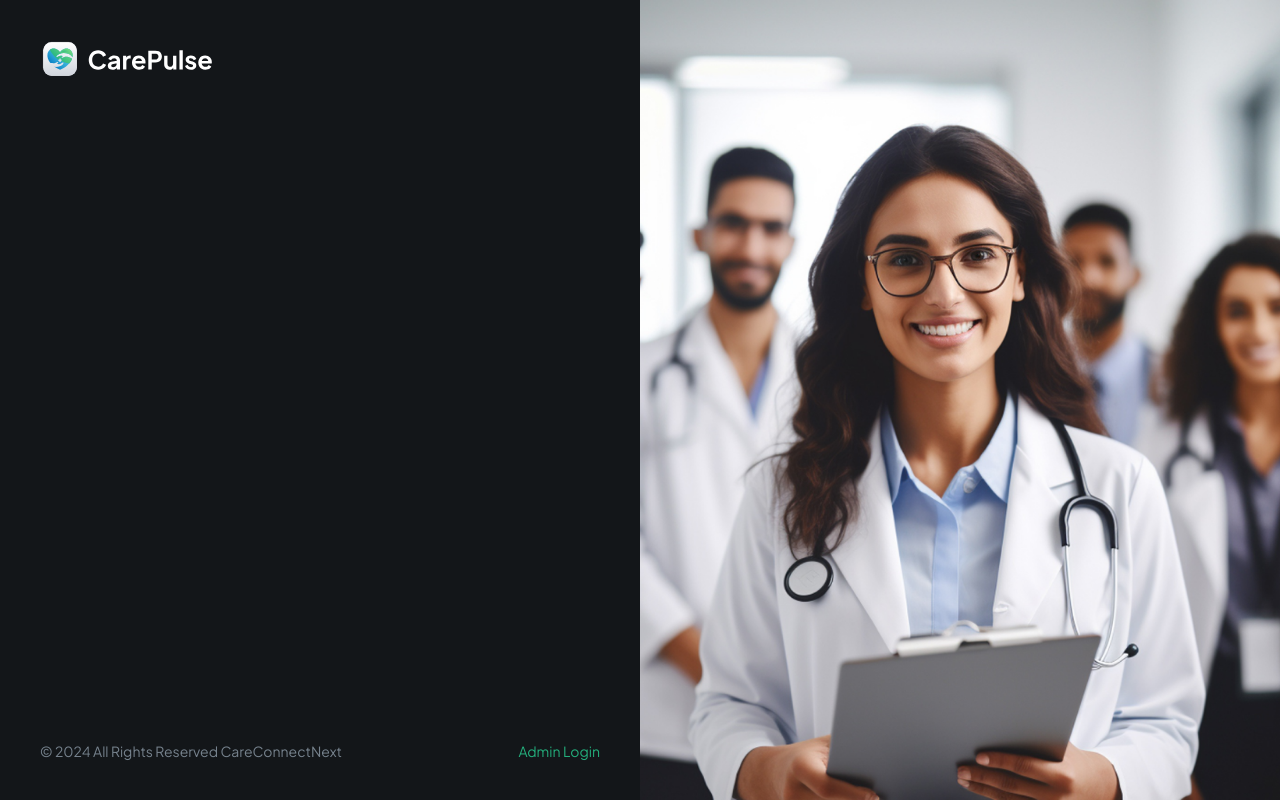
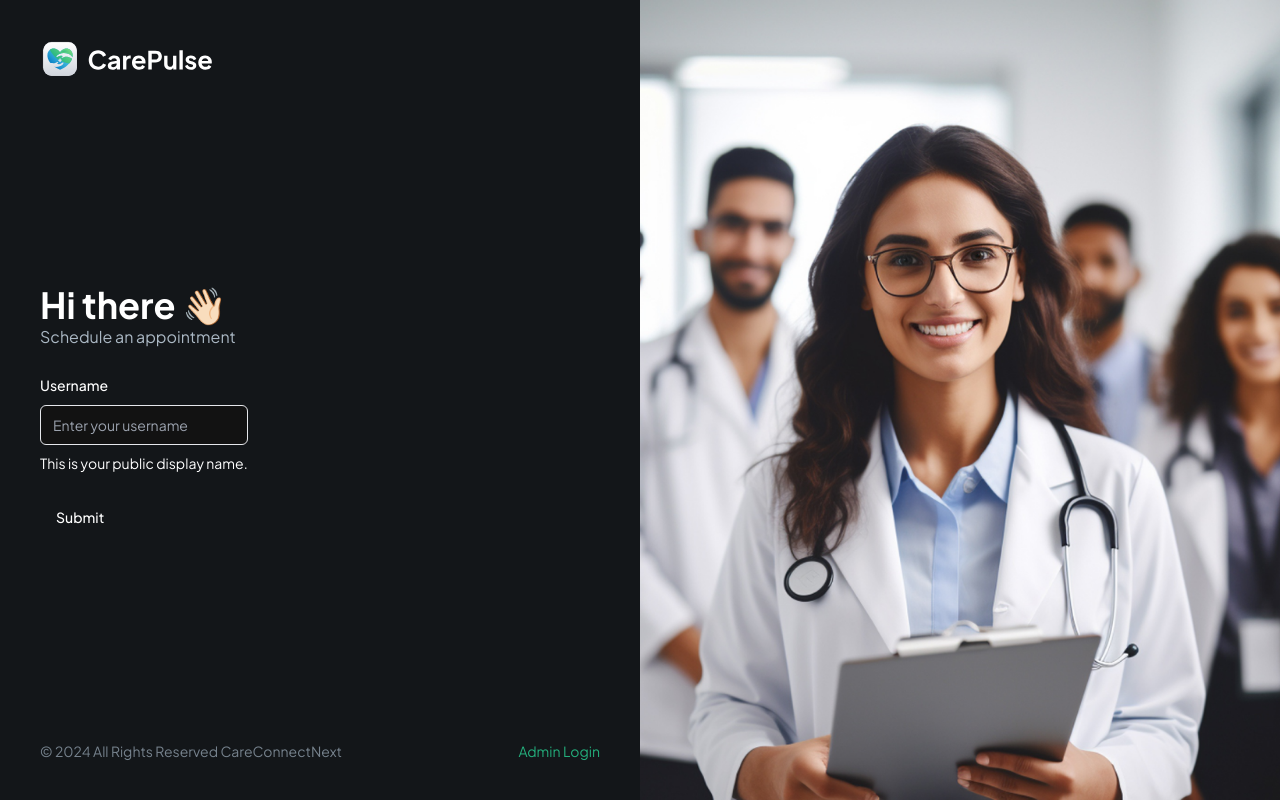
Before and after one commit to Karthikkk-24/CareConnectNext, a Next.js app: page / in a window 1280 px wide. Built offline with nearby package versions, Linux system fonts and the light colour scheme.

Commit message:
Custom Form Field Added

```diff
--- a/app/page.tsx
+++ b/app/page.tsx
@@ -1,4 +1,5 @@
-import PatientForm from '@/components/forms/PatientForm';
+
+import { PatientForm } from '@/components/forms/PatientForm';
 import { Button } from '@/components/ui/button';
 import Image from 'next/image';
 import Link from 'next/link';
--- /dev/null
+++ b/components/CustomFormField.tsx
@@ -0,0 +1,43 @@
+'use client';
+
+import {
+    FormControl,
+    FormDescription,
+    FormField,
+    FormItem,
+    FormLabel,
+    FormMessage,
+} from '@/components/ui/form';
+import { Input } from '@/components/ui/input';
+import React from 'react';
+import { Control } from 'react-hook-form';
+
+interface CustomProps {
+    control: Control<any>;
+    name: string;
+}
+
+export default function CustomFormField({ control, name }: CustomProps) {
+    return (
+        <FormField
+            control={control}
+            name={name}
+            render={({ field }) => (
+                <FormItem>
+                    <FormLabel>
+                        <span className="text-sm font-medium">
+                            {name}
+                        </span>
+                    </FormLabel>
+                    <FormControl>
+                        <Input placeholder="Enter your username" {...field} />
+                    </FormControl>
+                    <FormDescription>
+                        This is your public display name.
+                    </FormDescription>
+                    <FormMessage />
+                </FormItem>
+            )}
+        />
+    );
+}
--- a/components/forms/PatientForm.tsx
+++ b/components/forms/PatientForm.tsx
@@ -1,9 +1,44 @@
-import React from 'react'
+'use client';
 
-export default function PatientForm() {
-  return (
-    <div>
+import { zodResolver } from '@hookform/resolvers/zod';
+import { useForm } from 'react-hook-form';
+import { z } from 'zod';
 
-    </div>
-  )
+import { Button } from '@/components/ui/button';
+import { Form } from '@/components/ui/form';
+import CustomFormField from '../CustomFormField';
+
+const formSchema = z.object({
+    username: z.string().min(2, {
+        message: 'Username must be at least 2 characters.',
+    }),
+});
+
+export function PatientForm() {
+    const form = useForm<z.infer<typeof formSchema>>({
+        resolver: zodResolver(formSchema),
+        defaultValues: {
+            username: '',
+        },
+    });
+
+    function onSubmit(values: z.infer<typeof formSchema>) {
+        console.log(values);
+    }
+
+    return (
+        <Form {...form}>
+            <form
+                onSubmit={form.handleSubmit(onSubmit)}
+                className="flex flex-col items-start justify-center gap-6 flex-1 w-full"
+            >
+                <section className="flex flex-col items-start justify-start">
+                    <h1 className="header">Hi there 👋🏻</h1>
+                    <p className="text-dark-700">Schedule an appointment</p>
+                </section>
+                <CustomFormField control={form.control} name="Username" />
+                <Button type="submit">Submit</Button>
+            </form>
+        </Form>
+    );
 }
--- /dev/null
+++ b/components/ui/form.tsx
@@ -0,0 +1,178 @@
+"use client"
+
+import * as React from "react"
+import * as LabelPrimitive from "@radix-ui/react-label"
+import { Slot } from "@radix-ui/react-slot"
+import {
+  Controller,
+  ControllerProps,
+  FieldPath,
+  FieldValues,
+  FormProvider,
+  useFormContext,
+} from "react-hook-form"
+
+import { cn } from "@/lib/utils"
+import { Label } from "@/components/ui/label"
+
+const Form = FormProvider
+
+type FormFieldContextValue<
+  TFieldValues extends FieldValues = FieldValues,
+  TName extends FieldPath<TFieldValues> = FieldPath<TFieldValues>
+> = {
+  name: TName
+}
+
+const FormFieldContext = React.createContext<FormFieldContextValue>(
+  {} as FormFieldContextValue
+)
+
+const FormField = <
+  TFieldValues extends FieldValues = FieldValues,
+  TName extends FieldPath<TFieldValues> = FieldPath<TFieldValues>
+>({
+  ...props
+}: ControllerProps<TFieldValues, TName>) => {
+  return (
+    <FormFieldContext.Provider value={{ name: props.name }}>
+      <Controller {...props} />
+    </FormFieldContext.Provider>
+  )
+}
+
+const useFormField = () => {
+  const fieldContext = React.useContext(FormFieldContext)
+  const itemContext = React.useContext(FormItemContext)
+  const { getFieldState, formState } = useFormContext()
+
+  const fieldState = getFieldState(fieldContext.name, formState)
+
+  if (!fieldContext) {
+    throw new Error("useFormField should be used within <FormField>")
+  }
+
+  const { id } = itemContext
+
+  return {
+    id,
+    name: fieldContext.name,
+    formItemId: `${id}-form-item`,
+    formDescriptionId: `${id}-form-item-description`,
+    formMessageId: `${id}-form-item-message`,
+    ...fieldState,
+  }
+}
+
+type FormItemContextValue = {
+  id: string
+}
+
+const FormItemContext = React.createContext<FormItemContextValue>(
+  {} as FormItemContextValue
+)
+
+const FormItem = React.forwardRef<
+  HTMLDivElement,
+  React.HTMLAttributes<HTMLDivElement>
+>(({ className, ...props }, ref) => {
+  const id = React.useId()
+
+  return (
+    <FormItemContext.Provider value={{ id }}>
+      <div ref={ref} className={cn("space-y-2", className)} {...props} />
+    </FormItemContext.Provider>
+  )
+})
+FormItem.displayName = "FormItem"
+
+const FormLabel = React.forwardRef<
+  React.ElementRef<typeof LabelPrimitive.Root>,
+  React.ComponentPropsWithoutRef<typeof LabelPrimitive.Root>
+>(({ className, ...props }, ref) => {
+  const { error, formItemId } = useFormField()
+
+  return (
+    <Label
+      ref={ref}
+      className={cn(error && "text-destructive", className)}
+      htmlFor={formItemId}
+      {...props}
+    />
+  )
+})
+FormLabel.displayName = "FormLabel"
+
+const FormControl = React.forwardRef<
+  React.ElementRef<typeof Slot>,
+  React.ComponentPropsWithoutRef<typeof Slot>
+>(({ ...props }, ref) => {
+  const { error, formItemId, formDescriptionId, formMessageId } = useFormField()
+
+  return (
+    <Slot
+      ref={ref}
+      id={formItemId}
+      aria-describedby={
+        !error
+          ? `${formDescriptionId}`
+          : `${formDescriptionId} ${formMessageId}`
+      }
+      aria-invalid={!!error}
+      {...props}
+    />
+  )
+})
+FormControl.displayName = "FormControl"
+
+const FormDescription = React.forwardRef<
+  HTMLParagraphElement,
+  React.HTMLAttributes<HTMLParagraphElement>
+>(({ className, ...props }, ref) => {
+  const { formDescriptionId } = useFormField()
+
+  return (
+    <p
+      ref={ref}
+      id={formDescriptionId}
+      className={cn("text-sm text-muted-foreground", className)}
+      {...props}
+    />
+  )
+})
+FormDescription.displayName = "FormDescription"
+
+const FormMessage = React.forwardRef<
+  HTMLParagraphElement,
+  React.HTMLAttributes<HTMLParagraphElement>
+>(({ className, children, ...props }, ref) => {
+  const { error, formMessageId } = useFormField()
+  const body = error ? String(error?.message) : children
+
+  if (!body) {
+    return null
+  }
+
+  return (
+    <p
+      ref={ref}
+      id={formMessageId}
+      className={cn("text-sm font-medium text-destructive", className)}
+      {...props}
+    >
+      {body}
+    </p>
+  )
+})
+FormMessage.displayName = "FormMessage"
+
+export {
+  useFormField,
+  Form,
+  FormItem,
+  FormLabel,
+  FormControl,
+  FormDescription,
+  FormMessage,
+  FormField,
+}
--- /dev/null
+++ b/components/ui/input.tsx
@@ -0,0 +1,25 @@
+import * as React from "react"
+
+import { cn } from "@/lib/utils"
+
+export interface InputProps
+  extends React.InputHTMLAttributes<HTMLInputElement> {}
+
+const Input = React.forwardRef<HTMLInputElement, InputProps>(
+  ({ className, type, ...props }, ref) => {
+    return (
+      <input
+        type={type}
+        className={cn(
+          "flex h-10 w-full rounded-md border border-input bg-background px-3 py-2 text-sm ring-offset-background file:border-0 file:bg-transparent file:text-sm file:font-medium placeholder:text-muted-foreground focus-visible:outline-none focus-visible:ring-2 focus-visible:ring-ring focus-visible:ring-offset-2 disabled:cursor-not-allowed disabled:opacity-50",
+          className
+        )}
+        ref={ref}
+        {...props}
+      />
+    )
+  }
+)
+Input.displayName = "Input"
+
+export { Input }
--- /dev/null
+++ b/components/ui/label.tsx
@@ -0,0 +1,26 @@
+"use client"
+
+import * as React from "react"
+import * as LabelPrimitive from "@radix-ui/react-label"
+import { cva, type VariantProps } from "class-variance-authority"
+
+import { cn } from "@/lib/utils"
+
+const labelVariants = cva(
+  "text-sm font-medium leading-none peer-disabled:cursor-not-allowed peer-disabled:opacity-70"
+)
+
+const Label = React.forwardRef<
+  React.ElementRef<typeof LabelPrimitive.Root>,
+  React.ComponentPropsWithoutRef<typeof LabelPrimitive.Root> &
+    VariantProps<typeof labelVariants>
+>(({ className, ...props }, ref) => (
+  <LabelPrimitive.Root
+    ref={ref}
+    className={cn(labelVariants(), className)}
+    {...props}
+  />
+))
+Label.displayName = LabelPrimitive.Root.displayName
+
+export { Label }
--- a/package.json
+++ b/package.json
@@ -9,6 +9,8 @@
     "lint": "next lint"
   },
   "dependencies": {
+    "@hookform/resolvers": "^3.9.0",
+    "@radix-ui/react-label": "^2.1.0",
     "@radix-ui/react-slot": "^1.1.0",
     "class-variance-authority": "^0.7.0",
     "clsx": "^2.1.1",
@@ -17,8 +19,10 @@
     "next-themes": "^0.3.0",
     "react": "^18",
     "react-dom": "^18",
+    "react-hook-form": "^7.52.1",
     "tailwind-merge": "^2.4.0",
-    "tailwindcss-animate": "^1.0.7"
+    "tailwindcss-animate": "^1.0.7",
+    "zod": "^3.23.8"
   },
   "devDependencies": {
     "@types/node": "^20",
```
Also changed, not shown: 1 other file (tests, documents, lock files or other folders).
